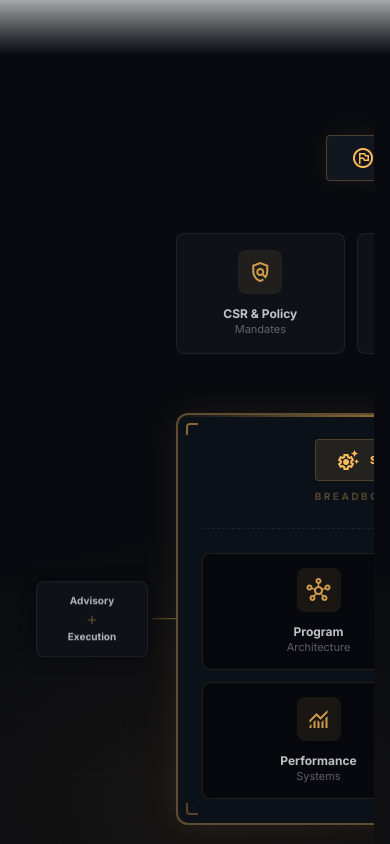
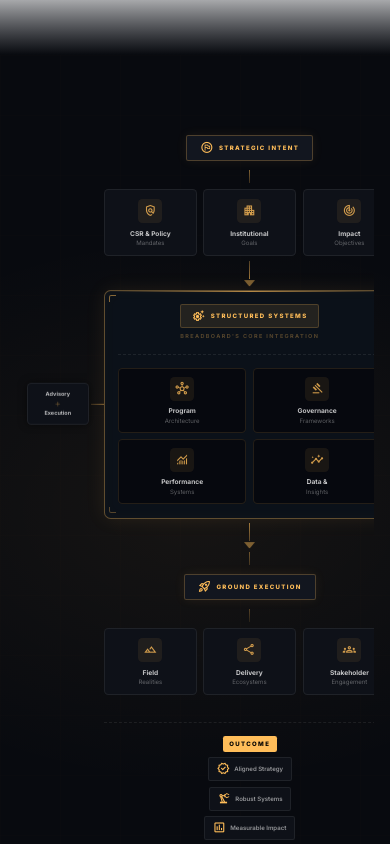
Before and after one commit to asherevolved/breadboard, a React (Vite) app in the folder breadboard-app/: page / in a window 390 px wide. Shown: the part 4580-5424 px from the top of the page. Built offline with nearby package versions, Linux system fonts and the light colour scheme.

Commit message:
style: Zoom out diagram further on mobile view

```diff
--- a/breadboard-app/src/pages/Home.jsx
+++ b/breadboard-app/src/pages/Home.jsx
@@ -227,7 +227,7 @@ export default function Home() {
 
                     {/* ══════════════ DIAGRAM ══════════════ */}
                     <div className="w-full overflow-x-auto pb-8 pt-4 custom-scrollbar">
-                        <div className="max-w-4xl mx-auto relative px-[160px] lg:px-[180px] min-w-[850px] md:min-w-[900px]">
+                        <div className="max-w-4xl mx-auto relative px-[160px] lg:px-[180px] min-w-[850px] md:min-w-[900px] max-sm:[zoom:0.55]">
 
                         {/* ────────────────────────────────────
                             TIER 1 — STRATEGIC INTENT
```
